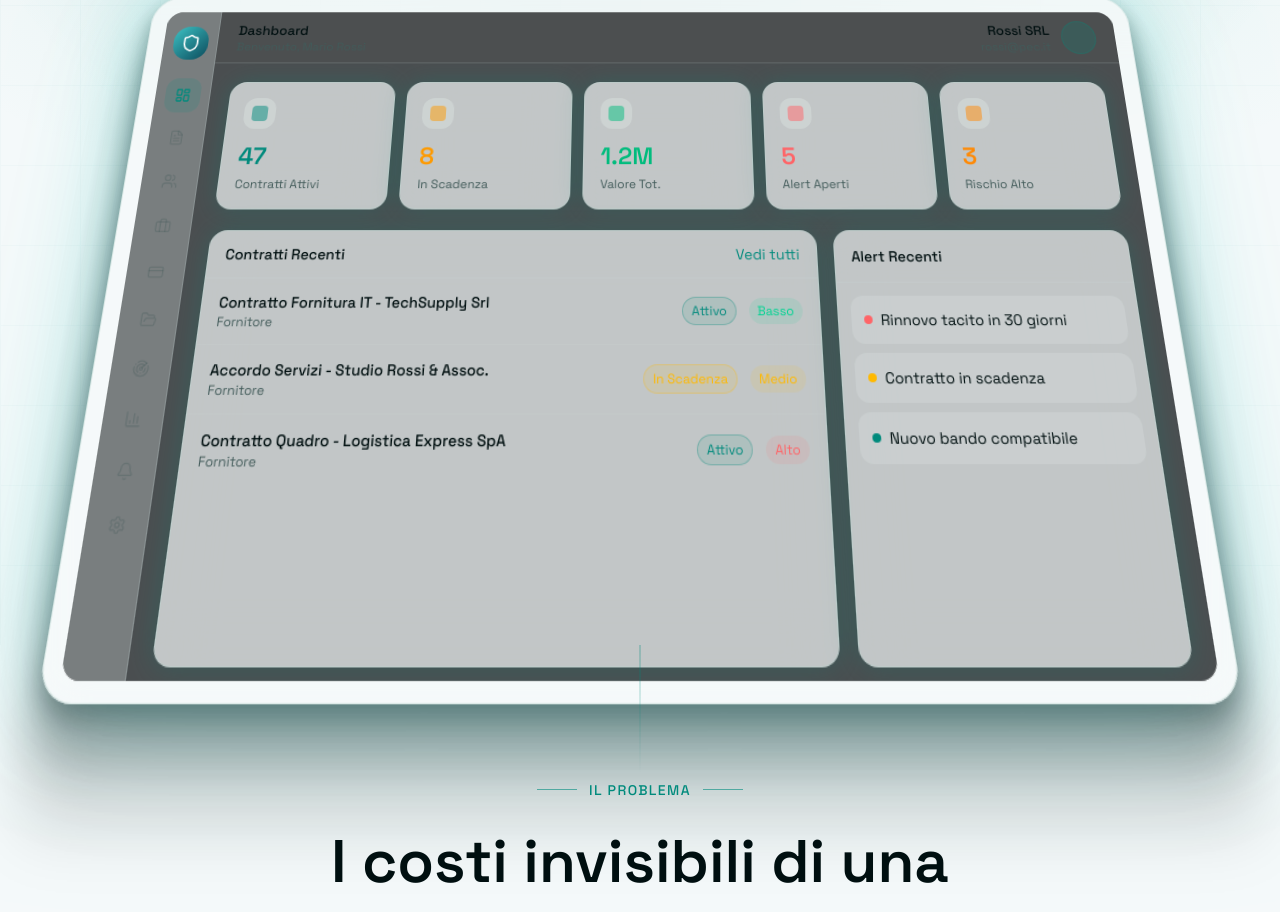
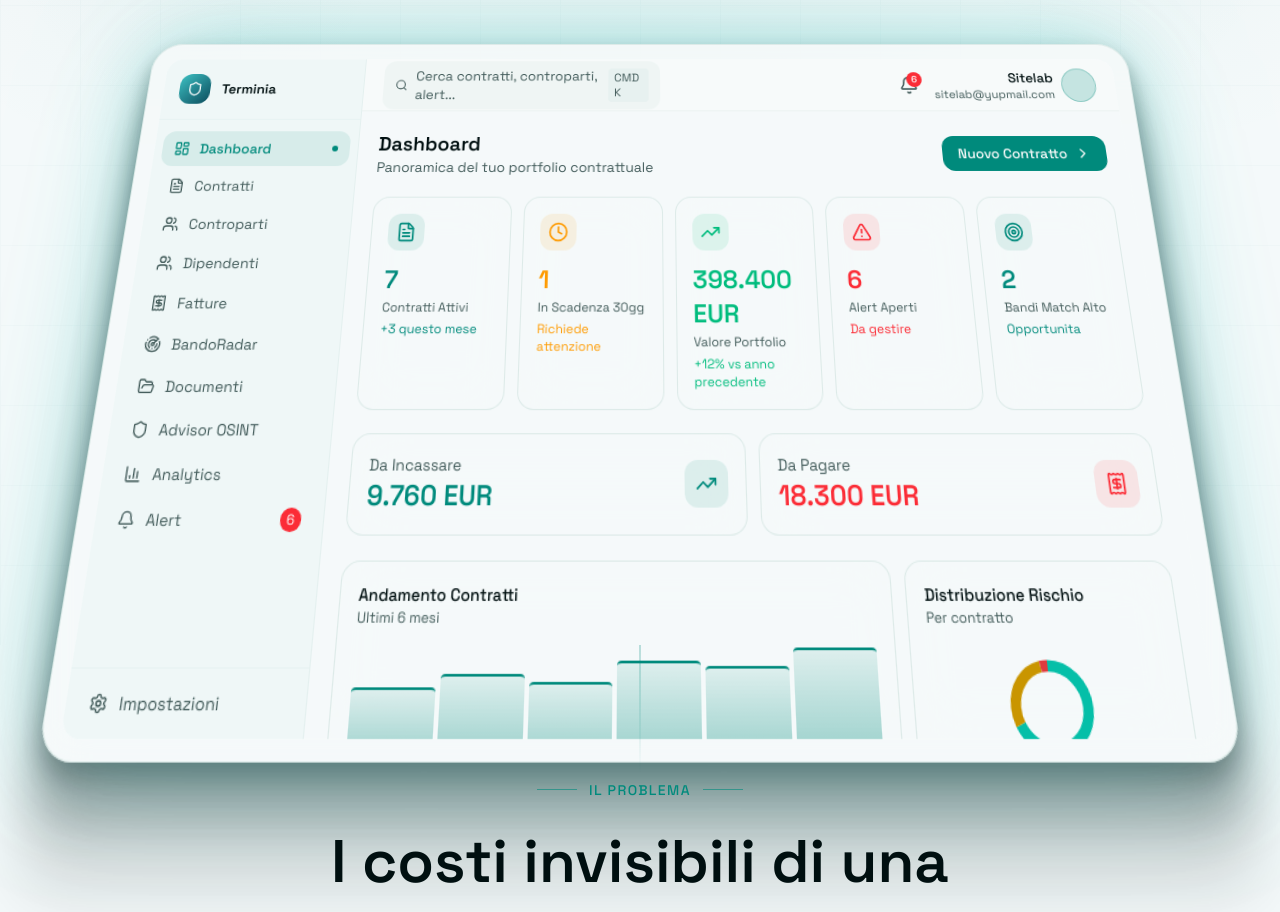
Before and after one commit to CraftaleAgency/Terminia-Frontend, a Next.js app: page / in a window 1280 px wide. Shown: the part 635-1547 px from the top of the page. Built offline with nearby package versions, Linux system fonts and the light colour scheme.

Commit message:
fix: enhance light theme hero and dashboard preview
Improve light theme contrast, add spacing, and update preview layout.

Co-authored-by: ppezz <107001549+ppezzull@users.noreply.github.com>

```diff
--- a/components/landing/hero.tsx
+++ b/components/landing/hero.tsx
@@ -1,7 +1,7 @@
 "use client"
 
 import Link from "next/link"
-import { ArrowRight, Play, LayoutDashboard, FileText, Users, Bell, BarChart3, Radar, Settings, CreditCard, Briefcase, FolderOpen, Shield } from "lucide-react"
+import { ArrowRight, Play, LayoutDashboard, FileText, Users, Bell, BarChart3, Radar, Settings, Briefcase, FolderOpen, Shield, Search, TrendingUp, Clock, AlertTriangle, Target, ChevronRight, Receipt } from "lucide-react"
 import { motion } from "framer-motion"
 import { BorderMagicButton, SecondaryShimmerButton } from "@/components/ui/shimmer-button"
 import { ContainerScroll } from "@/components/ui/container-scroll-animation"
@@ -12,17 +12,17 @@ export function Hero() {
       {/* Background layers */}
       <div aria-hidden className="pointer-events-none absolute inset-0">
         {/* Central radial glow */}
-        <div className="absolute left-1/2 top-0 -translate-x-1/2 w-[1400px] h-[900px] bg-[radial-gradient(ellipse_at_center,oklch(0.45_0.08_195/0.15)_0%,oklch(0.55_0.12_185/0.08)_40%,transparent_70%)]" />
+        <div className="absolute left-1/2 top-0 -translate-x-1/2 w-[1400px] h-[900px] bg-[radial-gradient(ellipse_at_center,oklch(0.55_0.10_185/0.08)_0%,oklch(0.60_0.08_190/0.04)_40%,transparent_70%)]" />
 
         {/* Left orb */}
-        <div className="absolute -left-40 top-60 w-[600px] h-[600px] rounded-full bg-[radial-gradient(circle,oklch(0.65_0.10_185/0.06)_0%,transparent_60%)]" />
+        <div className="absolute -left-40 top-60 w-[600px] h-[600px] rounded-full bg-[radial-gradient(circle,oklch(0.55_0.08_190/0.04)_0%,transparent_60%)]" />
 
         {/* Right orb */}
-        <div className="absolute -right-40 top-80 w-[500px] h-[500px] rounded-full bg-[radial-gradient(circle,oklch(0.72_0.12_180/0.05)_0%,transparent_60%)]" />
+        <div className="absolute -right-40 top-80 w-[500px] h-[500px] rounded-full bg-[radial-gradient(circle,oklch(0.60_0.10_180/0.03)_0%,transparent_60%)]" />
 
         {/* Grid pattern */}
         <div
-          className="absolute inset-0 opacity-[0.02]"
+          className="absolute inset-0 opacity-[0.015] dark:opacity-[0.03]"
           style={{
             backgroundImage: `linear-gradient(var(--primary) 1px, transparent 1px), linear-gradient(90deg, var(--primary) 1px, transparent 1px)`,
             backgroundSize: "80px 80px",
@@ -33,7 +33,7 @@ export function Hero() {
       {/* ContainerScroll with 3D dashboard */}
       <ContainerScroll
         titleComponent={
-          <div className="pt-28 md:pt-32">
+          <div className="pt-28 md:pt-32 pb-8">
             {/* Main headline */}
             <motion.h1
               initial={{ opacity: 0, y: 30 }}
@@ -62,7 +62,7 @@ export function Hero() {
               initial={{ opacity: 0, y: 30 }}
               animate={{ opacity: 1, y: 0 }}
               transition={{ duration: 0.7, delay: 0.3 }}
-              className="flex flex-col sm:flex-row items-center justify-center gap-4 mb-6"
+              className="flex flex-col sm:flex-row items-center justify-center gap-4 mb-8"
             >
               <Link href="/auth/register">
                 <BorderMagicButton size="lg" asChild>
@@ -78,12 +78,12 @@ export function Hero() {
               </Link>
             </motion.div>
 
-            {/* Trust line */}
+            {/* Trust line - more spacing from dashboard */}
             <motion.p
               initial={{ opacity: 0 }}
               animate={{ opacity: 1 }}
               transition={{ duration: 0.7, delay: 0.4 }}
-              className="text-sm text-muted-foreground/60"
+              className="text-sm text-muted-foreground/70 mb-16"
             >
               Nessuna carta richiesta. Setup in 2 minuti.
             </motion.p>
@@ -98,112 +98,242 @@ export function Hero() {
 }
 
 function DashboardPreviewContent() {
+  const sidebarItems = [
+    { icon: LayoutDashboard, label: "Dashboard", active: true },
+    { icon: FileText, label: "Contratti", active: false },
+    { icon: Users, label: "Controparti", active: false },
+    { icon: Users, label: "Dipendenti", active: false },
+    { icon: Receipt, label: "Fatture", active: false },
+    { icon: Radar, label: "BandoRadar", active: false },
+    { icon: FolderOpen, label: "Documenti", active: false },
+    { icon: Shield, label: "Advisor OSINT", active: false },
+    { icon: BarChart3, label: "Analytics", active: false },
+    { icon: Bell, label: "Alert", badge: 6, active: false },
+  ]
+
+  const kpis = [
+    { icon: FileText, label: "Contratti Attivi", value: "7", subtext: "+3 questo mese", color: "text-primary", bgColor: "bg-primary/10" },
+    { icon: Clock, label: "In Scadenza 30gg", value: "1", subtext: "Richiede attenzione", color: "text-amber-500", bgColor: "bg-amber-500/10" },
+    { icon: TrendingUp, label: "Valore Portfolio", value: "398.400", prefix: "", suffix: " EUR", subtext: "+12% vs anno precedente", color: "text-emerald-500", bgColor: "bg-emerald-500/10" },
+    { icon: AlertTriangle, label: "Alert Aperti", value: "6", subtext: "Da gestire", color: "text-red-500", bgColor: "bg-red-500/10" },
+    { icon: Target, label: "Bandi Match Alto", value: "2", subtext: "Opportunita", color: "text-primary", bgColor: "bg-primary/10" },
+  ]
+
   return (
-    <div className="h-full flex">
-      {/* Mini sidebar */}
-      <div className="w-14 flex-shrink-0 border-r border-border/20 py-4 flex flex-col items-center gap-2 bg-sidebar/50">
-        {/* Logo mark */}
-        <div className="w-9 h-9 rounded-xl bg-gradient-to-br from-[#3dc1c3] to-[#0d4f5f] flex items-center justify-center mb-3 flex-shrink-0">
-          <Shield className="size-5 text-white" aria-hidden />
+    <div className="h-full flex bg-background">
+      {/* Sidebar */}
+      <div className="w-52 flex-shrink-0 border-r border-border/30 flex flex-col bg-sidebar">
+        {/* Logo */}
+        <div className="p-4 flex items-center gap-3 border-b border-border/20">
+          <div className="w-8 h-8 rounded-lg bg-gradient-to-br from-[#3dc1c3] to-[#0d4f5f] flex items-center justify-center flex-shrink-0">
+            <Shield className="size-4 text-white" aria-hidden />
           </div>
-        {/* Nav icons */}
-        {[LayoutDashboard, FileText, Users, Briefcase, CreditCard, FolderOpen, Radar, BarChart3, Bell, Settings].map((Icon, i) => (
+          <span className="font-semibold text-foreground text-sm">Terminia</span>
+        </div>
+
+        {/* Nav items */}
+        <nav className="flex-1 py-3 px-2 space-y-0.5 overflow-hidden">
+          {sidebarItems.map((item, i) => (
             <div
               key={i}
-            className={`w-9 h-9 rounded-lg flex items-center justify-center transition-colors ${
-              i === 0 ? "bg-primary/15 text-primary" : "text-muted-foreground/30"
+              className={`flex items-center gap-2.5 px-3 py-2 rounded-lg text-sm transition-colors ${
+                item.active
+                  ? "bg-primary/10 text-primary font-medium"
+                  : "text-muted-foreground hover:bg-muted/50"
               }`}
             >
-            <Icon className="size-4" aria-hidden />
+              <item.icon className="size-4 flex-shrink-0" aria-hidden />
+              <span className="truncate">{item.label}</span>
+              {item.badge && (
+                <span className="ml-auto text-xs bg-red-500 text-white px-1.5 py-0.5 rounded-full">
+                  {item.badge}
+                </span>
+              )}
+              {item.active && <div className="ml-auto w-1.5 h-1.5 rounded-full bg-primary" />}
             </div>
           ))}
+        </nav>
+
+        {/* Settings at bottom */}
+        <div className="p-2 border-t border-border/20">
+          <div className="flex items-center gap-2.5 px-3 py-2 rounded-lg text-sm text-muted-foreground">
+            <Settings className="size-4" aria-hidden />
+            <span>Impostazioni</span>
+          </div>
+        </div>
       </div>
 
       {/* Main content */}
       <div className="flex-1 flex flex-col overflow-hidden">
         {/* Header */}
-        <div className="h-14 border-b border-border/20 flex items-center justify-between px-5 bg-card/30">
-          <div>
-            <div className="text-sm font-medium text-foreground">Dashboard</div>
-            <div className="text-xs text-muted-foreground">Benvenuto, Mario Rossi</div>
+        <header className="h-14 border-b border-border/30 flex items-center justify-between px-5 bg-card/50">
+          {/* Search */}
+          <div className="flex items-center gap-2 px-3 py-1.5 rounded-lg bg-muted/50 text-muted-foreground text-sm w-72">
+            <Search className="size-4" aria-hidden />
+            <span>Cerca contratti, controparti, alert...</span>
+            <span className="ml-auto text-xs bg-muted px-1.5 py-0.5 rounded">CMD K</span>
           </div>
-          <div className="flex items-center gap-3">
-            <div className="text-right hidden md:block">
-              <div className="text-sm font-medium text-foreground">Rossi SRL</div>
-              <div className="text-xs text-muted-foreground">rossi@pec.it</div>
+
+          {/* Right side */}
+          <div className="flex items-center gap-4">
+            <div className="relative">
+              <Bell className="size-5 text-muted-foreground" aria-hidden />
+              <span className="absolute -top-1 -right-1 w-4 h-4 bg-red-500 text-white text-[10px] font-medium rounded-full flex items-center justify-center">6</span>
+            </div>
+            <div className="flex items-center gap-2">
+              <div className="text-right">
+                <div className="text-sm font-medium text-foreground">Sitelab</div>
+                <div className="text-xs text-muted-foreground">sitelab@yupmail.com</div>
               </div>
               <div className="w-9 h-9 rounded-full bg-primary/20 border border-primary/30" />
             </div>
           </div>
+        </header>
 
         {/* Dashboard content */}
-        <div className="flex-1 p-5 overflow-hidden bg-background/30">
+        <div className="flex-1 p-5 overflow-auto bg-background">
+          {/* Title + action */}
+          <div className="flex items-center justify-between mb-5">
+            <div>
+              <h1 className="text-xl font-semibold text-foreground">Dashboard</h1>
+              <p className="text-sm text-muted-foreground">Panoramica del tuo portfolio contrattuale</p>
+            </div>
+            <button className="flex items-center gap-2 bg-primary text-primary-foreground text-sm font-medium px-4 py-2 rounded-lg">
+              Nuovo Contratto
+              <ChevronRight className="size-4" aria-hidden />
+            </button>
+          </div>
+
           {/* KPI Cards */}
-          <div className="grid grid-cols-3 md:grid-cols-5 gap-3 mb-5">
-            {[
-              { label: "Contratti Attivi", value: "47", color: "text-primary" },
-              { label: "In Scadenza", value: "8", color: "text-amber-500" },
-              { label: "Valore Tot.", value: "1.2M", color: "text-emerald-500" },
-              { label: "Alert Aperti", value: "5", color: "text-red-400" },
-              { label: "Rischio Alto", value: "3", color: "text-orange-400" },
-            ].map((kpi) => (
-              <div key={kpi.label} className="glass-card rounded-xl p-4 border border-border/20 glow-teal-sm">
-                <div className={`w-8 h-8 rounded-lg bg-muted/30 mb-3 flex items-center justify-center ${kpi.color}`}>
-                  <div className="w-4 h-4 rounded bg-current opacity-50" />
+          <div className="grid grid-cols-5 gap-3 mb-5">
+            {kpis.map((kpi, i) => (
+              <div key={i} className="glass-card rounded-xl p-4 border border-border/20">
+                <div className={`w-9 h-9 rounded-lg ${kpi.bgColor} mb-3 flex items-center justify-center`}>
+                  <kpi.icon className={`size-5 ${kpi.color}`} aria-hidden />
                 </div>
-                <div className={`text-2xl font-semibold ${kpi.color}`}>{kpi.value}</div>
-                <div className="text-xs text-muted-foreground mt-1">{kpi.label}</div>
+                <div className={`text-2xl font-semibold ${kpi.color}`}>
+                  {kpi.prefix}{kpi.value}{kpi.suffix}
+                </div>
+                <div className="text-xs text-muted-foreground mt-0.5">{kpi.label}</div>
+                <div className={`text-xs mt-1 ${kpi.color}`}>{kpi.subtext}</div>
               </div>
             ))}
           </div>
 
-          {/* Two column layout */}
-          <div className="grid md:grid-cols-3 gap-4 h-[calc(100%-140px)]">
-            {/* Contracts table */}
-            <div className="md:col-span-2 glass-card rounded-xl border border-border/20 overflow-hidden glow-teal-sm">
-              <div className="px-4 py-3 border-b border-border/20 flex items-center justify-between">
-                <span className="text-sm font-medium text-foreground">Contratti Recenti</span>
-                <span className="text-sm text-primary cursor-pointer">Vedi tutti</span>
+          {/* Financial summary row */}
+          <div className="grid grid-cols-2 gap-3 mb-5">
+            <div className="glass-card rounded-xl p-4 border border-border/20 flex items-center justify-between">
+              <div>
+                <div className="text-sm text-muted-foreground">Da Incassare</div>
+                <div className="text-2xl font-semibold text-primary">9.760 EUR</div>
               </div>
-              <div className="divide-y divide-border/10">
-                {[
-                  { name: "Contratto Fornitura IT - TechSupply Srl", status: "Attivo", risk: "Basso" },
-                  { name: "Accordo Servizi - Studio Rossi & Assoc.", status: "In Scadenza", risk: "Medio" },
-                  { name: "Contratto Quadro - Logistica Express SpA", status: "Attivo", risk: "Alto" },
-                ].map((c, i) => (
-                  <div key={i} className="px-4 py-3 flex items-center gap-3">
-                    <div className="flex-1 min-w-0">
-                      <div className="text-sm font-medium text-foreground truncate">{c.name}</div>
-                      <div className="text-xs text-muted-foreground">Fornitore</div>
+              <div className="w-10 h-10 rounded-lg bg-primary/10 flex items-center justify-center">
+                <TrendingUp className="size-5 text-primary" aria-hidden />
               </div>
-                    <span className={`text-xs px-2 py-1 rounded-full border ${
-                      c.status === "Attivo" ? "border-primary/30 text-primary bg-primary/10" : "border-amber-400/30 text-amber-400 bg-amber-400/10"
-                    }`}>{c.status}</span>
-                    <span className={`text-xs px-2 py-1 rounded-full ${
-                      c.risk === "Basso" ? "text-emerald-400 bg-emerald-400/10" :
-                      c.risk === "Medio" ? "text-amber-400 bg-amber-400/10" : "text-red-400 bg-red-400/10"
-                    }`}>{c.risk}</span>
+            </div>
+            <div className="glass-card rounded-xl p-4 border border-border/20 flex items-center justify-between">
+              <div>
+                <div className="text-sm text-muted-foreground">Da Pagare</div>
+                <div className="text-2xl font-semibold text-red-500">18.300 EUR</div>
+              </div>
+              <div className="w-10 h-10 rounded-lg bg-red-500/10 flex items-center justify-center">
+                <Receipt className="size-5 text-red-500" aria-hidden />
+              </div>
+            </div>
+          </div>
+
+          {/* Charts row */}
+          <div className="grid grid-cols-3 gap-3 mb-5">
+            {/* Area chart */}
+            <div className="col-span-2 glass-card rounded-xl p-4 border border-border/20">
+              <div className="mb-3">
+                <div className="text-sm font-medium text-foreground">Andamento Contratti</div>
+                <div className="text-xs text-muted-foreground">Ultimi 6 mesi</div>
+              </div>
+              {/* Simple area chart visualization */}
+              <div className="h-28 flex items-end gap-1 pt-4">
+                {[30, 35, 32, 40, 38, 45].map((h, i) => (
+                  <div key={i} className="flex-1 flex flex-col items-center gap-1">
+                    <div
+                      className="w-full rounded-t bg-gradient-to-t from-primary/40 to-primary/10 border-t-2 border-primary"
+                      style={{ height: `${h * 2}px` }}
+                    />
+                    <span className="text-[10px] text-muted-foreground">
+                      {["Gen", "Feb", "Mar", "Apr", "Mag", "Giu"][i]}
+                    </span>
                   </div>
                 ))}
               </div>
             </div>
 
-            {/* Alerts */}
-            <div className="glass-card rounded-xl border border-border/20 overflow-hidden glow-teal-sm">
-              <div className="px-4 py-3 border-b border-border/20">
-                <span className="text-sm font-medium text-foreground">Alert Recenti</span>
+            {/* Donut chart */}
+            <div className="glass-card rounded-xl p-4 border border-border/20">
+              <div className="mb-3">
+                <div className="text-sm font-medium text-foreground">Distribuzione Rischio</div>
+                <div className="text-xs text-muted-foreground">Per contratto</div>
               </div>
-              <div className="p-3 space-y-2">
+              {/* Simple donut visualization */}
+              <div className="flex items-center justify-center py-2">
+                <div className="relative w-20 h-20">
+                  <svg className="w-full h-full -rotate-90" viewBox="0 0 36 36">
+                    <circle cx="18" cy="18" r="14" fill="none" stroke="oklch(0.72 0.13 180)" strokeWidth="4" strokeDasharray="60 40" />
+                    <circle cx="18" cy="18" r="14" fill="none" stroke="oklch(0.70 0.15 85)" strokeWidth="4" strokeDasharray="25 75" strokeDashoffset="-60" />
+                    <circle cx="18" cy="18" r="14" fill="none" stroke="oklch(0.60 0.20 25)" strokeWidth="4" strokeDasharray="15 85" strokeDashoffset="-85" />
+                  </svg>
+                </div>
+              </div>
+              <div className="flex justify-center gap-3 text-xs">
+                <span className="flex items-center gap-1"><span className="w-2 h-2 rounded-full bg-primary" />Basso: 28</span>
+                <span className="flex items-center gap-1"><span className="w-2 h-2 rounded-full bg-amber-500" />Medio: 12</span>
+                <span className="flex items-center gap-1"><span className="w-2 h-2 rounded-full bg-red-500" />Alto: 7</span>
+              </div>
+            </div>
+          </div>
+
+          {/* Contracts list */}
+          <div className="grid grid-cols-3 gap-3">
+            {/* Bar chart */}
+            <div className="glass-card rounded-xl p-4 border border-border/20">
+              <div className="mb-3">
+                <div className="text-sm font-medium text-foreground">Scadenze per Mese</div>
+                <div className="text-xs text-muted-foreground">Prossimi 6 mesi</div>
+              </div>
+              <div className="h-24 flex items-end gap-2">
+                {[2, 8, 5, 3, 6, 4].map((h, i) => (
+                  <div key={i} className="flex-1 flex flex-col items-center gap-1">
+                    <div
+                      className="w-full rounded-t bg-primary/60"
+                      style={{ height: `${h * 10}px` }}
+                    />
+                  </div>
+                ))}
+              </div>
+            </div>
+
+            {/* Recent contracts */}
+            <div className="col-span-2 glass-card rounded-xl border border-border/20 overflow-hidden">
+              <div className="px-4 py-3 border-b border-border/20 flex items-center justify-between">
+                <span className="text-sm font-medium text-foreground">Contratti Recenti</span>
+                <span className="text-sm text-primary flex items-center gap-1">Vedi tutti <ChevronRight className="size-3" /></span>
+              </div>
+              <div className="divide-y divide-border/10">
                 {[
-                  { title: "Rinnovo tacito in 30 giorni", priority: "high" },
-                  { title: "Contratto in scadenza", priority: "medium" },
-                  { title: "Nuovo bando compatibile", priority: "info" },
-                ].map((a, i) => (
-                  <div key={i} className="flex items-start gap-2 p-3 rounded-lg bg-muted/20">
-                    <div className={`w-2 h-2 rounded-full mt-1.5 flex-shrink-0 ${
-                      a.priority === "high" ? "bg-red-400" : a.priority === "medium" ? "bg-amber-400" : "bg-primary"
-                    }`} />
-                    <span className="text-sm text-foreground">{a.title}</span>
+                  { name: "Contratto Fornitura Servizi IT - TechSupply Srl", type: "Service supply", date: "31 mag 2025", status: "Attivo", risk: "Basso" },
+                  { name: "Accordo Quadro Consulenza - Studio Rossi & Associati", type: "Framework", date: "15 apr 2025", status: "In Scadenza", risk: "Medio" },
+                  { name: "Contratto Logistica e Trasporti - Logistica Express SpA", type: "Logistica", date: "01 lug 2025", status: "Attivo", risk: "Alto" },
+                ].map((c, i) => (
+                  <div key={i} className="px-4 py-2.5 flex items-center gap-3">
+                    <div className="flex-1 min-w-0">
+                      <div className="text-sm font-medium text-foreground truncate">{c.name}</div>
+                      <div className="text-xs text-muted-foreground">{c.type} - scade {c.date}</div>
+                    </div>
+                    <span className={`text-xs px-2 py-1 rounded-full border ${
+                      c.status === "Attivo" ? "border-primary/30 text-primary bg-primary/10" : "border-amber-500/30 text-amber-500 bg-amber-500/10"
+                    }`}>{c.status}</span>
+                    <span className={`text-xs px-2 py-1 rounded-full ${
+                      c.risk === "Basso" ? "text-emerald-500 bg-emerald-500/10" :
+                      c.risk === "Medio" ? "text-amber-500 bg-amber-500/10" : "text-red-500 bg-red-500/10"
+                    }`}>{c.risk}</span>
                   </div>
                 ))}
               </div>
```
Also changed, not shown: app/globals.css (+7 -1 lines). Lines whose indentation alone changed are shown as unchanged.
